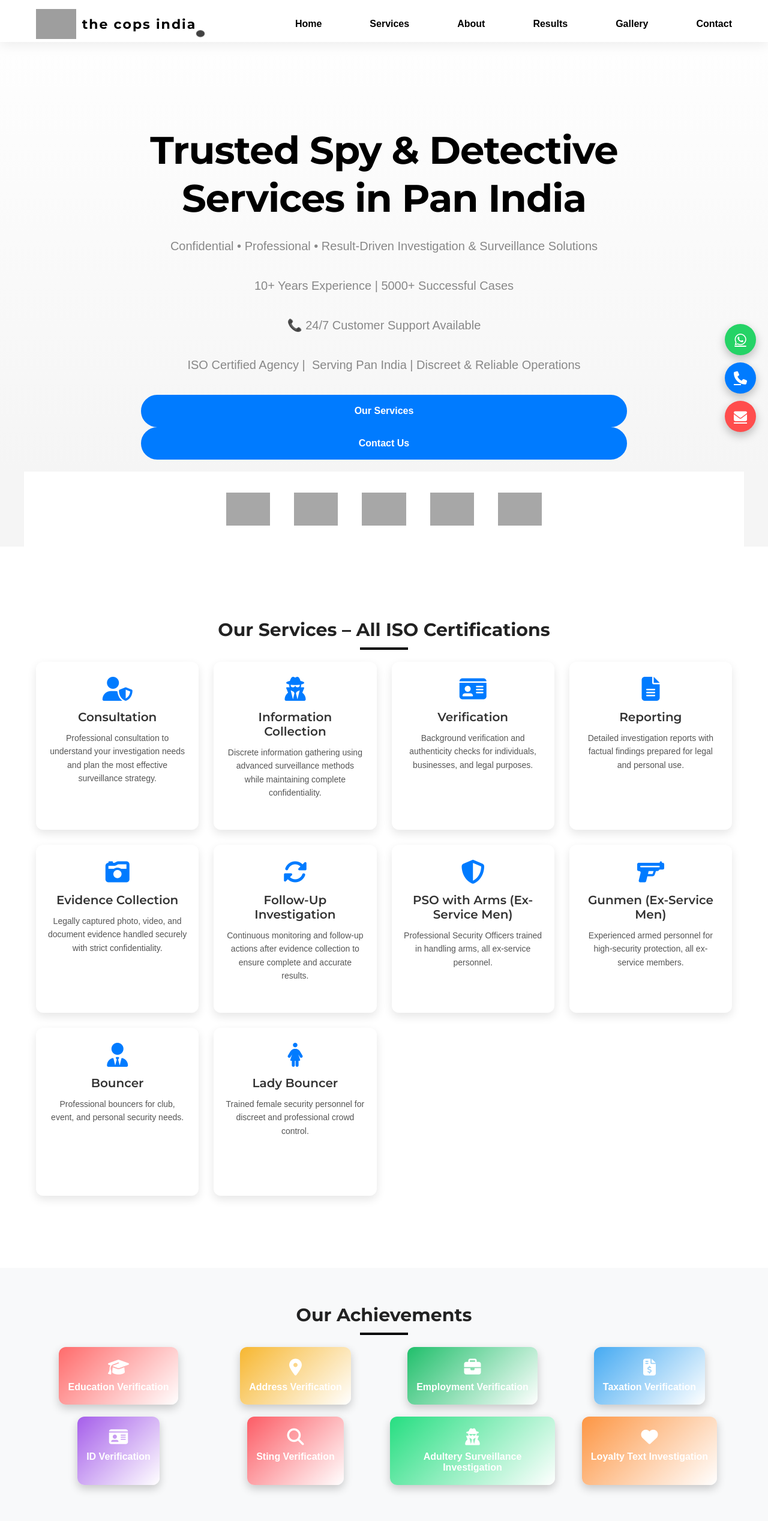
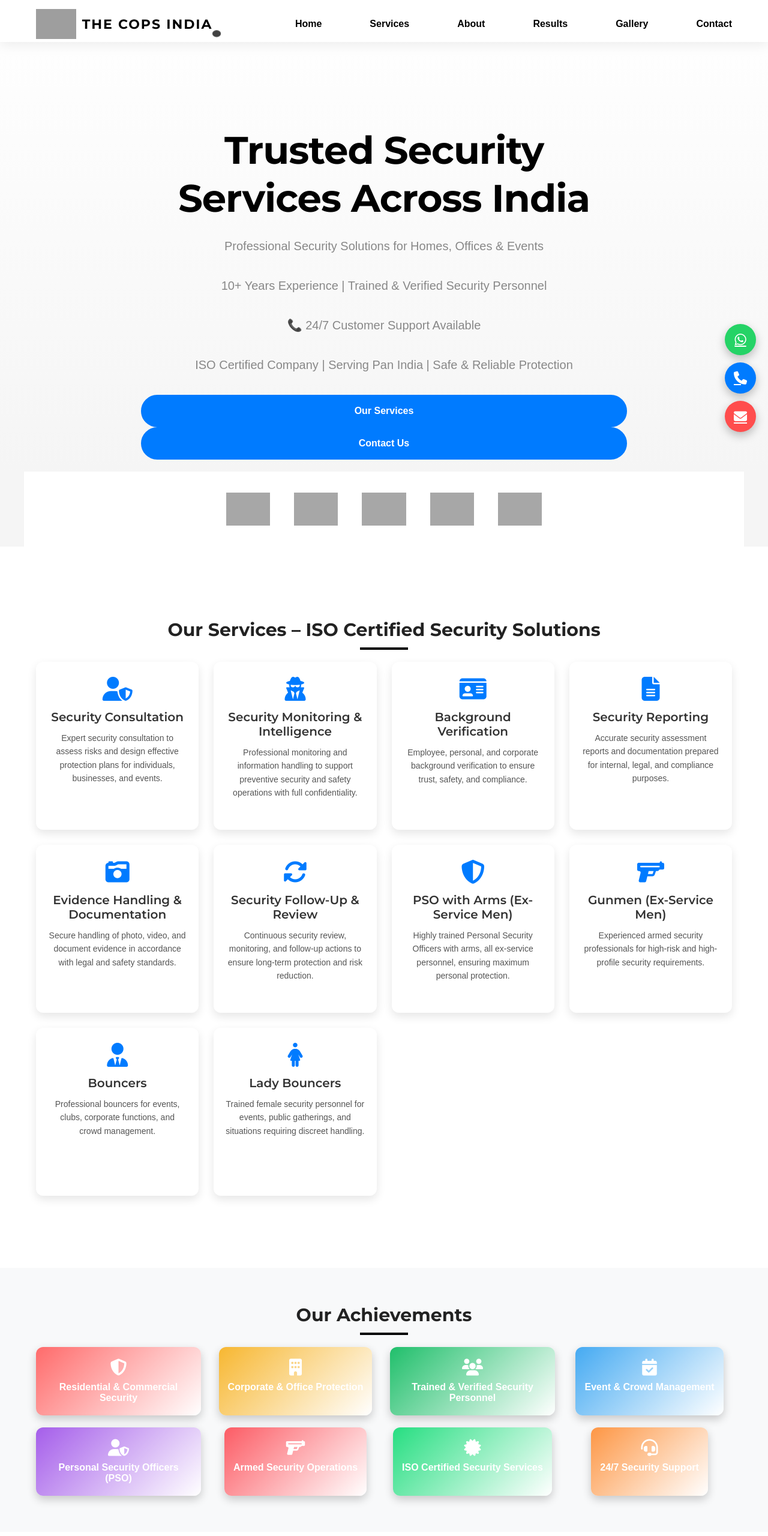
Before and after one commit to salmanulfariskk555-gif/thecopsindia.com, a plain HTML site: page index.html in a window 1280 px wide. Shown: the top 2560 px of the page at 60% size. Drawn offline with Linux system fonts and the light colour scheme; grey boxes are pictures that could not be loaded.

Commit message:
Update index.html

```diff
--- a/index.html
+++ b/index.html
@@ -2418,7 +2418,7 @@ footer {
 .hero-buttons a:hover {
   transform: translateY(-5px) scale(1.05);
 }
-</style>
+
 
 
     </style>
@@ -2430,7 +2430,7 @@ footer {
         <nav>
           <div class="logo">
     <img src="https://i.postimg.cc/c6qxc3SX/Whats-App-Image-2026-02-02-at-6-48-20-PM-(1).jpg" alt="THE COPS INDIA Logo">
-                <div class="logo-text">the cops india</div>
+    <div class="logo-text">THE COPS INDIA</div>
 </div>
       <ul class="nav-links">
                 <li><a href="#home">Home</a></li>
@@ -2458,21 +2458,19 @@ footer {
         </div>
     </div>
 </header>
-
     <!-- HERO SECTION -->
 <section class="hero" id="home">
   <div class="hero-overlay"></div>
 
   <div class="hero-content">
-    <h1>Trusted Spy & Detective Services in Pan India</h1>
+    <h1>Trusted Security Services Across India</h1>
 
     <p>
-      Confidential • Professional • Result-Driven Investigation &
-      Surveillance Solutions
+      Professional Security Solutions for Homes, Offices & Events
     </p>
 
     <p class="support-line">
-      10+ Years Experience | 5000+ Successful Cases
+      10+ Years Experience | Trained & Verified Security Personnel
     </p>
 
     <p class="support-line">
@@ -2480,7 +2478,7 @@ footer {
     </p>
 
     <p class="support-line">
-       ISO Certified Agency | ️ Serving Pan India | Discreet & Reliable Operations
+      ISO Certified Company | Serving Pan India | Safe & Reliable Protection
     </p>
 
     <div class="hero-buttons">
@@ -2508,122 +2506,185 @@ footer {
    <!-- Services Section -->
 <section class="services" id="services">
   <div class="container">
-        <h2 class="section-title">Our Services – All ISO Certifications</h2>
+    <h2 class="section-title">Our Services – ISO Certified Security Solutions</h2>
 
     <div class="services-grid">
 
-            <!-- Original Services -->
+      <!-- Security Consultation -->
       <div class="service-card">
         <div class="service-icon">
           <i class="fas fa-user-shield"></i>
         </div>
-                <h3>Consultation</h3>
-                <p>Professional consultation to understand your investigation needs and plan the most effective surveillance strategy.</p>
-            </div>
-
+        <h3>Security Consultation</h3>
+        <p>
+          Expert security consultation to assess risks and design effective protection plans for individuals, businesses, and events.
+        </p>
+      </div>
+
+      <!-- Intelligence & Monitoring -->
       <div class="service-card">
         <div class="service-icon">
           <i class="fas fa-user-secret"></i>
         </div>
-                <h3>Information Collection</h3>
-                <p>Discrete information gathering using advanced surveillance methods while maintaining complete confidentiality.</p>
-            </div>
-
+        <h3>Security Monitoring & Intelligence</h3>
+        <p>
+          Professional monitoring and information handling to support preventive security and safety operations with full confidentiality.
+        </p>
+      </div>
+
+      <!-- Verification -->
       <div class="service-card">
         <div class="service-icon">
           <i class="fas fa-id-card"></i>
         </div>
-                <h3>Verification</h3>
-                <p>Background verification and authenticity checks for individuals, businesses, and legal purposes.</p>
-            </div>
-
+        <h3>Background Verification</h3>
+        <p>
+          Employee, personal, and corporate background verification to ensure trust, safety, and compliance.
+        </p>
+      </div>
+
+      <!-- Reporting -->
       <div class="service-card">
         <div class="service-icon">
           <i class="fas fa-file-alt"></i>
         </div>
-                <h3>Reporting</h3>
-                <p>Detailed investigation reports with factual findings prepared for legal and personal use.</p>
-            </div>
-
-            <!-- Added Services -->
+        <h3>Security Reporting</h3>
+        <p>
+          Accurate security assessment reports and documentation prepared for internal, legal, and compliance purposes.
+        </p>
+      </div>
+
+      <!-- Evidence Handling -->
       <div class="service-card">
         <div class="service-icon">
           <i class="fas fa-camera-retro"></i>
         </div>
-                <h3>Evidence Collection</h3>
-                <p>Legally captured photo, video, and document evidence handled securely with strict confidentiality.</p>
-            </div>
-
+        <h3>Evidence Handling & Documentation</h3>
+        <p>
+          Secure handling of photo, video, and document evidence in accordance with legal and safety standards.
+        </p>
+      </div>
+
+      <!-- Follow-Up -->
       <div class="service-card">
         <div class="service-icon">
           <i class="fas fa-sync-alt"></i>
         </div>
-                <h3>Follow-Up Investigation</h3>
-                <p>Continuous monitoring and follow-up actions after evidence collection to ensure complete and accurate results.</p>
-            </div>
-
+        <h3>Security Follow-Up & Review</h3>
+        <p>
+          Continuous security review, monitoring, and follow-up actions to ensure long-term protection and risk reduction.
+        </p>
+      </div>
+
+      <!-- PSO -->
       <div class="service-card">
         <div class="service-icon">
           <i class="fas fa-shield-alt"></i>
         </div>
         <h3>PSO with Arms (Ex-Service Men)</h3>
-                <p>Professional Security Officers trained in handling arms, all ex-service personnel.</p>
-            </div>
-
+        <p>
+          Highly trained Personal Security Officers with arms, all ex-service personnel, ensuring maximum personal protection.
+        </p>
+      </div>
+
+      <!-- Gunmen -->
       <div class="service-card">
         <div class="service-icon">
           <i class="fas fa-gun"></i>
         </div>
         <h3>Gunmen (Ex-Service Men)</h3>
-                <p>Experienced armed personnel for high-security protection, all ex-service members.</p>
-            </div>
-
+        <p>
+          Experienced armed security professionals for high-risk and high-profile security requirements.
+        </p>
+      </div>
+
+      <!-- Bouncer -->
       <div class="service-card">
         <div class="service-icon">
           <i class="fas fa-user-tie"></i>
         </div>
-                <h3>Bouncer</h3>
-                <p>Professional bouncers for club, event, and personal security needs.</p>
-            </div>
-
+        <h3>Bouncers</h3>
+        <p>
+          Professional bouncers for events, clubs, corporate functions, and crowd management.
+        </p>
+      </div>
+
+      <!-- Lady Bouncer -->
       <div class="service-card">
         <div class="service-icon">
           <i class="fas fa-female"></i>
         </div>
-                <h3>Lady Bouncer</h3>
-                <p>Trained female security personnel for discreet and professional crowd control.</p>
+        <h3>Lady Bouncers</h3>
+        <p>
+          Trained female security personnel for events, public gatherings, and situations requiring discreet handling.
+        </p>
       </div>
 
     </div>
   </div>
 </section>
+
       <!-- Achievements Section -->
 <section class="achievements" id="achievements">
   <div class="container">
     <h2 class="section-title">Our Achievements</h2>
 
     <div class="achievements-grid">
-            <div class="achievement-card" style="--bg:#ff6b6b;"><i class="fas fa-graduation-cap"></i> Education Verification</div>
-            <div class="achievement-card" style="--bg:#f7b731;"><i class="fas fa-map-marker-alt"></i> Address Verification</div>
-            <div class="achievement-card" style="--bg:#20bf6b;"><i class="fas fa-briefcase"></i> Employment Verification</div>
-            <div class="achievement-card" style="--bg:#45aaf2;"><i class="fas fa-file-invoice-dollar"></i> Taxation Verification</div>
-            <div class="achievement-card" style="--bg:#a55eea;"><i class="fas fa-id-card"></i> ID Verification</div>
-            <div class="achievement-card" style="--bg:#fc5c65;"><i class="fas fa-search"></i> Sting Verification</div>
-            <div class="achievement-card" style="--bg:#26de81;"><i class="fas fa-user-secret"></i> Adultery Surveillance Investigation</div>
-            <div class="achievement-card" style="--bg:#fd9644;"><i class="fas fa-heart"></i> Loyalty Text Investigation</div>
+
+      <div class="achievement-card" style="--bg:#ff6b6b;">
+        <i class="fas fa-shield-alt"></i>
+        Residential & Commercial Security
+      </div>
+
+      <div class="achievement-card" style="--bg:#f7b731;">
+        <i class="fas fa-building"></i>
+        Corporate & Office Protection
+      </div>
+
+      <div class="achievement-card" style="--bg:#20bf6b;">
+        <i class="fas fa-users"></i>
+        Trained & Verified Security Personnel
+      </div>
+
+      <div class="achievement-card" style="--bg:#45aaf2;">
+        <i class="fas fa-calendar-check"></i>
+        Event & Crowd Management
+      </div>
+
+      <div class="achievement-card" style="--bg:#a55eea;">
+        <i class="fas fa-user-shield"></i>
+        Personal Security Officers (PSO)
+      </div>
+
+      <div class="achievement-card" style="--bg:#fc5c65;">
+        <i class="fas fa-gun"></i>
+        Armed Security Operations
+      </div>
+
+      <div class="achievement-card" style="--bg:#26de81;">
+        <i class="fas fa-certificate"></i>
+        ISO Certified Security Services
+      </div>
+
+      <div class="achievement-card" style="--bg:#fd9644;">
+        <i class="fas fa-headset"></i>
+        24/7 Security Support
+      </div>
+
     </div>
   </div>
 </section>
+
   <!-- Stats Section -->
 <section class="stats" id="stats">
   <div class="container">
-        <h2 class="section-title">Our Proven Track Record</h2>
+    <h2 class="section-title">Our Proven Security Record</h2>
 
     <div class="stats-grid">
 
       <div class="stat-item">
         <div class="stat-number" data-count="550">0</div>
-                <div class="stat-label">Clients Served Across India</div>
+        <div class="stat-label">Clients Protected Across India</div>
       </div>
 
       <div class="stat-item">
@@ -2633,19 +2694,17 @@ footer {
 
       <div class="stat-item">
         <div class="stat-number" data-count="1200">0</div>
-                <div class="stat-label">Cases Successfully Closed</div>
+        <div class="stat-label">Security Assignments Completed</div>
       </div>
 
       <div class="stat-item">
         <div class="stat-number" data-count="24">0</div>
-                <div class="stat-label">Confidential Support (24/7)</div>
+        <div class="stat-label">24/7 Security Support</div>
       </div>
 
     </div>
   </div>
 </section>
-
-
 
     <!-- About Section -->
 <section class="about" id="about">
@@ -2653,21 +2712,21 @@ footer {
     <div class="about-content">
 
       <div class="about-text">
-                <h2>Trusted Private Investigation Experts</h2>
+        <h2>Trusted Professional Security Experts</h2>
 
         <p>
-                    At <strong>Spy Solutions</strong>, we specialize in delivering discreet, reliable, and legally compliant
-                    private investigation services across India.
+          At <strong>The Cops India</strong>, we provide reliable, professional, and ISO-certified security services
+          across India for individuals, businesses, and organizations.
         </p>
 
         <p>
-                    Our experienced investigators use advanced surveillance techniques and strategic intelligence
-                    methods to uncover the truth while maintaining complete confidentiality.
+          Our team consists of highly trained security personnel, including ex-service men, equipped to handle
+          residential, corporate, event, and personal security requirements with discipline and responsibility.
         </p>
 
         <p>
-                    From consultation and evidence collection to follow-up investigations and detailed reporting,
-                    we ensure every case is handled with professionalism, accuracy, and integrity.
+          From security planning and deployment to continuous monitoring and reporting, we ensure
+          safety, control, and peace of mind through ethical and legally compliant operations.
         </p>
       </div>
 
@@ -2685,6 +2744,7 @@ footer {
 
 
 
+
 <section class="gallery" id="gallery">
   <div class="container">
     <h2 class="section-title">Our Gallery</h2>
@@ -2730,13 +2790,14 @@ footer {
 
       <!-- About -->
       <div class="footer-about">
-                <div class="footer-logo">SPY<span>SOLUTION</span></div>
+        <div class="footer-logo">THE COPS <span>INDIA</span></div>
         <p>
-                    Your trusted partner for confidential spy and detective services, delivering truth with integrity and professionalism.
+          The Cops India is a professional security service company providing trained,
+          reliable, and ISO-certified security solutions across India.
         </p>
+
         <div class="social-links">
           <a href="#"><i class="fab fa-facebook-f"></i></a>
-                    <a href="#"><i class="fab fa-twitter"></i></a>
           <a href="#"><i class="fab fa-instagram"></i></a>
           <a href="#"><i class="fab fa-linkedin-in"></i></a>
         </div>
@@ -2749,29 +2810,38 @@ footer {
           <li><a href="#home">Home</a></li>
           <li><a href="#services">Services</a></li>
           <li><a href="#about">About Us</a></li>
-                    <li><a href="#stats">Case Studies</a></li>
-                    <li><a href="#contact">Get In Touch</a></li>
+          <li><a href="#stats">Our Records</a></li>
+          <li><a href="#contact">Contact</a></li>
         </ul>
       </div>
 
-            <!-- Pan India Services & Branches -->
+      <!-- Pan India -->
       <div class="footer-links">
-                <h3>Pan India Services & Branches</h3>
-                <p>Our services are available across India with multiple branches.</p>
+        <h3>Pan India Operations</h3>
+        <p>
+          We provide professional security services across India with trained personnel
+          and dedicated regional support.
+        </p>
       </div>
 
       <!-- Contact Info -->
       <div class="footer-links">
         <h3>Contact Info</h3>
         <ul>
-                    <li><a href="mailto:infodetective@spysolutions.in">detective@spysolutions.in</a></li>
-                   <li><a href="tel:+91 94774 69929">+91 94774 69929</a></li>
+          <li>
+            <a href="mailto:info@thecopsindia.com">info@thecopsindia.com</a>
+          </li>
+
+          <li>
+            <a href="tel:+919477469929">+91 94774 69929</a><br>
+            <a href="tel:03345267296">033 4526 7296</a>
+          </li>
+
           <li>
             <strong>Head Office:</strong><br>
-                        Spy Solutions<br>
-                        Tower No 10, Magarpatta Inner Circle,<br>
-                        Cyber City, Magarpatta,<br>
-                        Hadapsar, Pune, Maharashtra – 411013
+            01, The Cops Mansion,<br>
+            Nayanpur, Kolkata – 700136,<br>
+            West Bengal, India
           </li>
         </ul>
       </div>
@@ -2782,7 +2852,7 @@ footer {
     <div class="footer-map">
       <h3>Head Office Location</h3>
       <iframe
-                src="https://www.google.com/maps?q=Tower%20No%2010,%20Magarpatta%20Inner%20Circle,%20Cyber%20City,%20Hadapsar,%20Pune,%20Maharashtra%20411013&output=embed"
+        src="https://www.google.com/maps?q=Nayanpur,Kolkata,700136,West Bengal&output=embed"
         width="100%"
         height="250"
         style="border:0; border-radius:10px;"
@@ -2792,6 +2862,7 @@ footer {
 
     <!-- Floating Contact Buttons -->
     <div class="contact-float">
+
       <!-- WhatsApp -->
       <a href="https://wa.me/919477469929" target="_blank" class="float-btn whatsapp">
         <i class="fab fa-whatsapp"></i>
@@ -2803,14 +2874,17 @@ footer {
       </a>
 
       <!-- Email -->
-            <a href="mailto:info@detective@spysolutions.in" class="float-btn email">
+      <a href="mailto:info@thecopsindia.com" class="float-btn email">
         <i class="fas fa-envelope"></i>
       </a>
+
     </div>
 
     <!-- Copyright -->
     <div class="copyright">
-            <p>&copy; 2025 SPY SOLUTIONS. All rights reserved. | Detective Agency</p>
+      <p>
+        &copy; 2025 THE COPS INDIA. All Rights Reserved. | Professional Security Services
+      </p>
     </div>
   </div>
 </footer>
```
Lines whose indentation alone changed are shown as unchanged.
